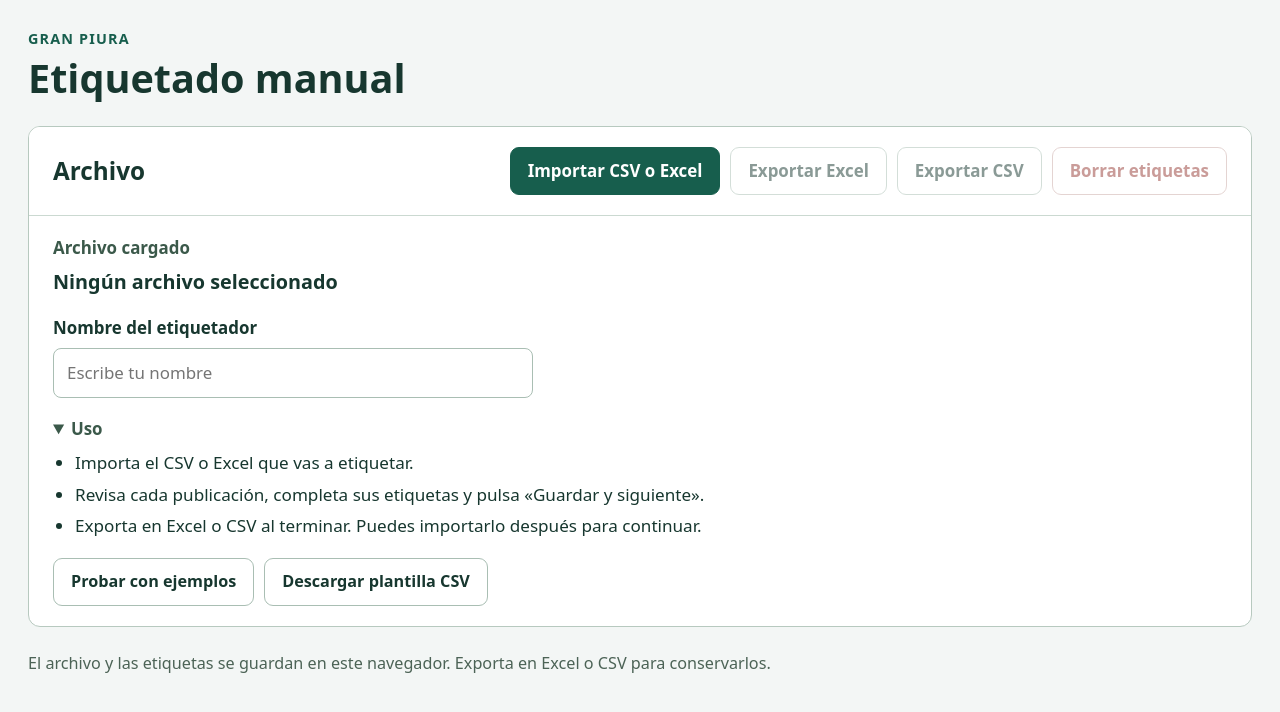
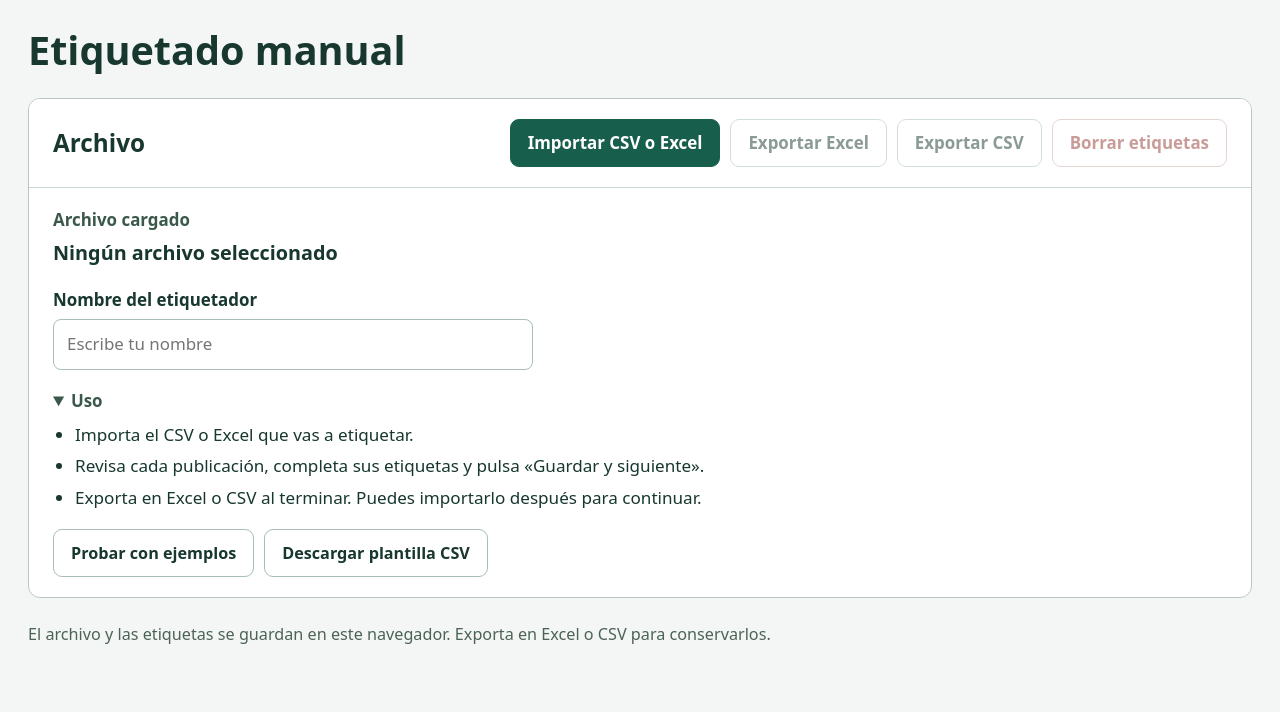
Before and after one commit to Joz16gg162/etiquetador-piura, a website: page index.html in a window 1280 px wide. Drawn offline with Linux system fonts and the light colour scheme.

Commit message:
Quitar Gran Piura de la cabecera del etiquetador

```diff
--- a/index.html
+++ b/index.html
@@ -1,9 +1,9 @@
 <!doctype html>
 <html lang="es"><head>
 <meta charset="utf-8"><meta name="viewport" content="width=device-width,initial-scale=1"><meta name="description" content="Importa CSV o Excel, etiqueta publicaciones y exporta tu trabajo."><meta name="referrer" content="no-referrer">
-<title>Piura · Etiquetado manual</title><link rel="icon" href="assets/icon.svg" type="image/svg+xml"><link rel="stylesheet" href="styles.css?v=1.8"><link rel="stylesheet" href="layout.css?v=1.8"><link rel="stylesheet" href="workspace.css?v=1.8"><script src="core.js?v=1.8" defer></script><script src="vendor/xlsx.full.min.js" defer></script><script src="excel.js?v=1.8" defer></script><script src="demo.js" defer></script><script src="storage.js?v=1.8" defer></script><script src="app.js?v=1.8" defer></script>
+<title>Etiquetado manual</title><link rel="icon" href="assets/icon.svg" type="image/svg+xml"><link rel="stylesheet" href="styles.css?v=1.8"><link rel="stylesheet" href="layout.css?v=1.8"><link rel="stylesheet" href="workspace.css?v=1.8"><script src="core.js?v=1.8" defer></script><script src="vendor/xlsx.full.min.js" defer></script><script src="excel.js?v=1.8" defer></script><script src="demo.js" defer></script><script src="storage.js?v=1.8" defer></script><script src="app.js?v=1.8" defer></script>
 </head><body><main>
-<header class="page-header"><p class="eyebrow">GRAN PIURA</p><h1>Etiquetado manual</h1></header>
+<header class="page-header"><h1>Etiquetado manual</h1></header>
 <section class="file-panel" aria-labelledby="fileHeading">
  <div class="panel-heading"><h2 id="fileHeading">Archivo</h2><div class="file-actions"><label class="button primary" for="csvFile">Importar CSV o Excel</label><input class="sr-only" id="csvFile" type="file" accept=".csv,.xlsx,.xls,text/csv,application/vnd.openxmlformats-officedocument.spreadsheetml.sheet,application/vnd.ms-excel"><button id="exportExcel" disabled>Exportar Excel</button><button id="exportCSV" disabled>Exportar CSV</button><button id="clearLabels" class="danger-button" disabled>Borrar etiquetas</button></div></div>
  <div class="file-summary"><div class="file-identity"><span class="field-label">Archivo cargado</span><p id="datasetTitle">Ningún archivo seleccionado</p></div><label class="labeler-field">Nombre del etiquetador<input id="labelerName" type="text" maxlength="120" autocomplete="name" placeholder="Escribe tu nombre"></label></div>
```
